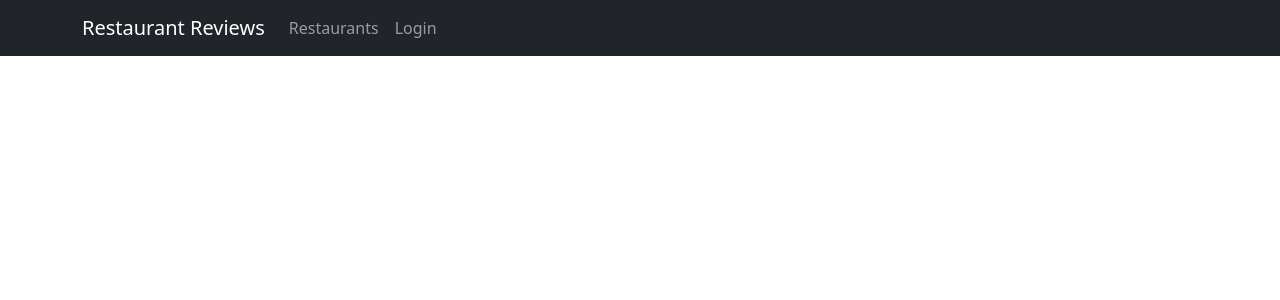
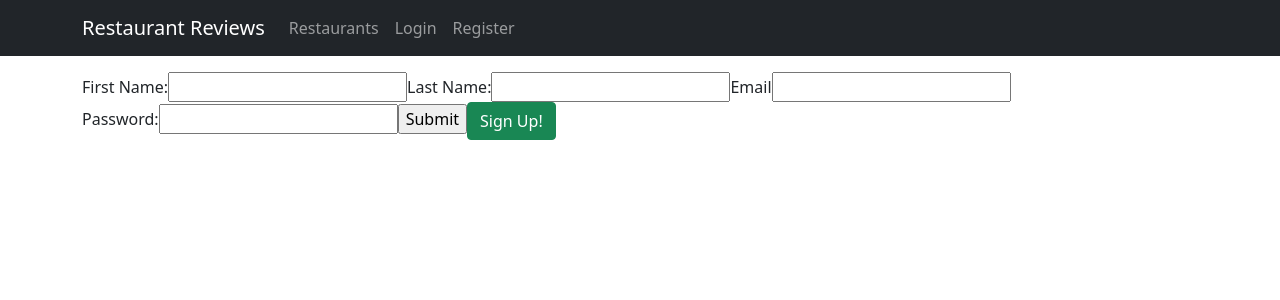
Before and after one commit to balda-kamil/turbo-potato_mern, a React (Create React App) app in the folder front-end/: page /register in a window 1280 px wide. Shown: the top 300 px of the page. Built offline with nearby package versions, Linux system fonts and the light colour scheme.

Commit message:
register on front side statarted

```diff
--- a/front-end/src/App.js
+++ b/front-end/src/App.js
@@ -6,6 +6,7 @@ import AddReview from "./components/add-review";
 import Restaurant from "./components/restaurant";
 import RestaurantsList from "./components/restaurants-list";
 import Login from "./components/login";
+import Register from "./components/register";
 
 function App() {
   const [user, setUser] = React.useState(null);
@@ -49,6 +50,15 @@ function App() {
                   </Link>
                 )}
               </li>
+              <li className="nav-item">
+                {user ?
+                  null
+                 : (
+                  <Link to={"/register"} className="nav-link">
+                    Register
+                  </Link>
+                )}
+              </li>
             </div>
           </nav>
         </div>
@@ -73,6 +83,10 @@ function App() {
             path="/login"
             render={(props) => <Login {...props} login={login} />}
           />
+          <Route
+            path="/register"
+            render={(props) => <Register {...props} />}
+          />
         </Switch>
       </div>
     </main>
--- /dev/null
+++ b/front-end/src/components/register.js
@@ -0,0 +1,43 @@
+import React from "react"
+
+const Register = props => {
+  console.log(props)
+
+  const [user, setUser] = React.useState();
+
+  const register = () => {
+    console.log('register function')
+  }
+
+
+  return (
+    <div className="submit-form">
+      <div>
+        <form>
+          <label>
+            First Name:
+            <input type="text" name="fname" />
+          </label>
+          <label>
+            Last Name:
+            <input type="text" name="lname" />
+          </label>
+          <label>
+            Email
+            <input type="email" name="email" />
+          </label>
+          <label>
+            Password:
+            <input type="password" name="fname" />
+          </label>
+          <input type="submit" value="Submit" />
+        <button onClick={register} className="btn btn-success">
+          Sign Up!
+        </button>
+        </form>
+      </div>
+    </div>
+  );
+};
+
+export default Register;
```
